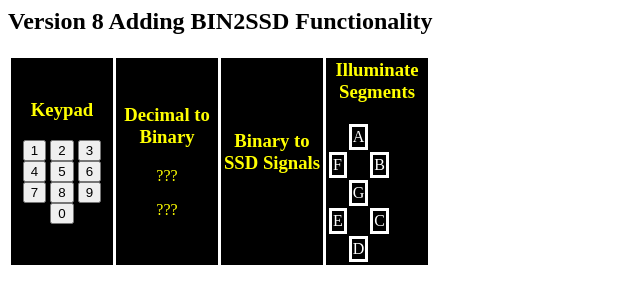
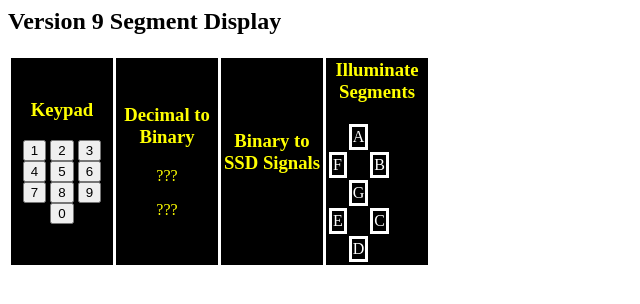
Before and after one commit to waghkalp/kw-inf1339-week01, a plain HTML site: page docs/v09.html in a window 1280 px wide. Shown: the whole page, without its empty margins (0-640 px from the left). Drawn offline with Linux system fonts and the light colour scheme.

Commit message:
Update v09.html
header updated

```diff
--- a/docs/v09.html
+++ b/docs/v09.html
@@ -96,7 +96,7 @@
         </script>
 </head>
 <body>
-    <h2>Version 8 Adding BIN2SSD Functionality</h2>
+    <h2>Version 9 Segment Display</h2>
     <table class="standardTable">
         <tr>
         <td class="blackbox"><h3>Keypad</h3>
```
